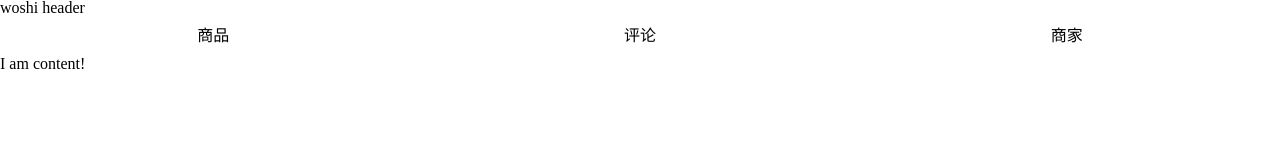
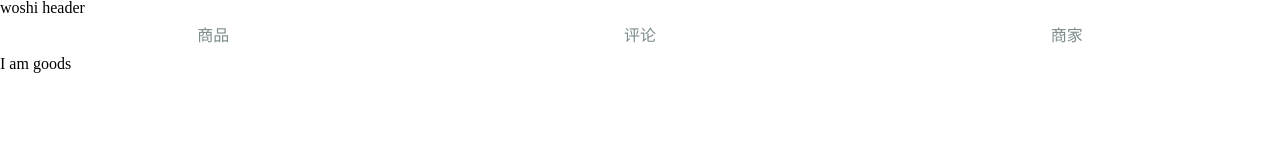
Before and after one commit to lizy6/elm01, a Vue app: page /#/goods in a window 1280 px wide. Shown: the top 160 px of the page. Built offline with nearby package versions, Linux system fonts and the light colour scheme.

Commit message:
创建vue-router

```diff
--- a/src/App.vue
+++ b/src/App.vue
@@ -1,16 +1,20 @@
 <template>
-  <div id="app">
+  <div>
     <!--<img src="./assets/logo.png">-->
     <!--<HelloWorld/>-->
     <v-header></v-header>
     <div class="tab">
-      <div class="tab-item">商品</div>
-      <div class="tab-item">评论</div>
-      <div class="tab-item">商家</div>
+      <div class="tab-item">
+        <router-link to="/goods">商品</router-link>
+      </div>
+      <div class="tab-item">
+        <router-link to="/ratings">评论</router-link>
+      </div>
+      <div class="tab-item">
+        <router-link to="/seller">商家</router-link>
+      </div>
     </div>
-    <div class="content">
-      I am content!
-    </div>
+    <router-view></router-view>
   </div>
 </template>
 
@@ -32,7 +36,6 @@
 </script>
 
 <style lang="stylus" type="text/stylus">
-  #app
     .tab
       display :flex
       width 100%
--- /dev/null
+++ b/src/components/goods/goods.vue
@@ -0,0 +1,9 @@
+<template>
+  <div>I am goods</div>
+</template>
+<script type="text/ecmascript-6">
+  export default{};
+</script>
+<style lang="stylus" rel="stylesheet/stylus">
+
+</style>
--- /dev/null
+++ b/src/components/ratings/ratings.vue
@@ -0,0 +1,9 @@
+<template>
+  <div>I am ratings</div>
+</template>
+<script type="text/ecmascript-6">
+  export default{};
+</script>
+<style lang="stylus" rel="stylesheet/stylus">
+
+</style>
--- /dev/null
+++ b/src/components/seller/seller.vue
@@ -0,0 +1,9 @@
+<template>
+  <div> I am seller</div>
+</template>
+<script type="text/ecmascript-6">
+  export default{};
+</script>
+<style lang="stylus" rel="stylesheet/stylus">
+
+</style>
--- a/src/main.js
+++ b/src/main.js
@@ -1,13 +1,39 @@
 // The Vue build version to load with the `import` command
 // (runtime-only or standalone) has been set in webpack.base.conf with an alias.
 import Vue from 'vue';
+import VueRouter from 'vue-router';
 import App from './App';
-
+import goods from './components/goods/goods.vue';
+import seller from './components/seller/seller.vue';
+import ratings from './components/ratings/ratings.vue';
 Vue.config.productionTip = false;
-
+Vue.use(VueRouter);
 /* eslint-disable no-new */
+/*
 new Vue({
   el: '#app',
   template: '<App/>',
   components: { App }
 });
+*/
+//1定义（路由组件）
+/*const Goods={template:'<div>goods</div>'}
+const Ratings={template:'<div>ratings</div>'}
+const Seller={template:'<div>seller</div>'}*/
+//2定义路由
+const routes=[
+  {path:'/goods',component:goods},
+  {path:'/ratings',component:ratings},
+  {path:'/seller',component:seller}
+];
+//3创建router实例，然后传'router'配置
+const router=new VueRouter({
+  routes:routes
+})
+//4创建和挂载根实例
+const app=new Vue({
+  el: '#app',
+  template: '<App/>',
+  components: { App },
+  router
+})
```
